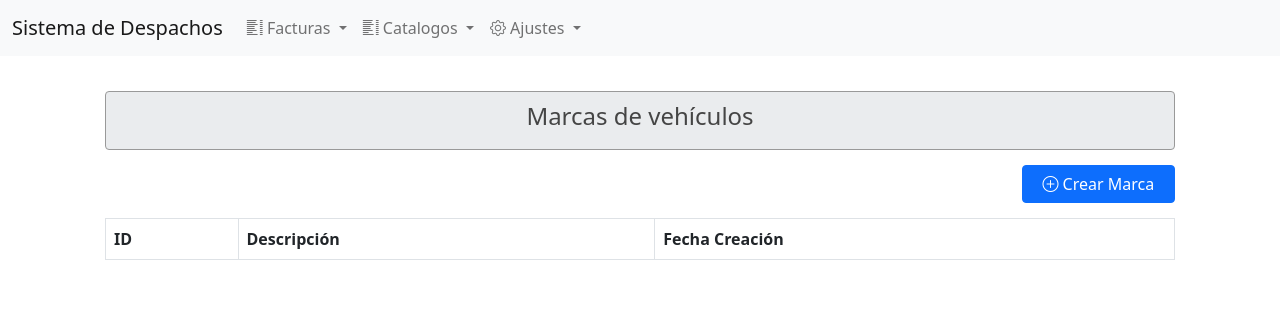
After one commit to rcastro999/despachos, a PHP site: page /marcas.php in a window 1280 px wide. The commit adds this page. Shown: the top 310 px of the page. Run offline with PHP 8.4, Linux system fonts and the light colour scheme; lists and menus that the app fills with data are empty; some libraries are stand-ins or nearby versions.

Commit message:
se añadio la pagina marcas

```diff
--- a/css/estilos.css
+++ b/css/estilos.css
@@ -15,3 +15,6 @@ article{
 .modal-dialog{
     max-width: 1000px;
 }
+#modalCrearMarcas.modal-dialog{
+    max-width: 500px !important;
+}
--- a/includes/NavBar.php
+++ b/includes/NavBar.php
@@ -28,7 +28,7 @@
                 <li class="dropdown-item"><a href="#" class="nav-link"><i class="bi bi-people"></i> Colaboradores</a></li>
                 <li class="dropdown-item"><a href="#" class="nav-link"><i class="bi bi-person-fill"></i> Perfiles</a></li>
                 <li class="dropdown-item"><a href="#" class="nav-link">Modelos Vehiculos</a></li>
-                <li class="dropdown-item"><a href="#" class="nav-link">Marcas Vehiculos</a></li>
+                <li class="dropdown-item"><a href="./marcas.php" class="nav-link">Marcas Vehiculos</a></li>
                 <li class="dropdown-item"><a href="#" class="nav-link"><i class="bi bi-sign-turn-right"></i> Rutas</a></li>
                 <li class="dropdown-item"><a href="#" class="nav-link"><i class="bi bi-cart2"></i> Productos</a></li>
                 <li class="dropdown-item"><a href="#" class="nav-link"><i class="bi bi-people-fill"></i> Clientes</a></li>
--- /dev/null
+++ b/marcas.php
@@ -0,0 +1,64 @@
+<?php require_once("./includes/header.php"); ?>
+    <section class="container stn_principal">
+        <article class="art_titulos_pantallas">
+            <h4 class="text-center">Marcas de vehículos</h4>
+        </article>
+        <article class="col-2 offset-10 art-btn-crearEncabezado">
+                <article class="text-center">
+                    <button type="buttom" class="btn btn-primary w-100" data-bs-toggle="modal" data-bs-target="#modalCrearMarcas" id="botonCrearMarca"><i class="bi bi-plus-circle"></i> Crear Marca</button>
+                </article>
+        </article>
+
+        <!-- TABLA DE MARCAS -->
+        <article class="table-responsive">
+            <table id="tabla_marcas" class="table table-bordered table-striped">
+                <thead>
+                    <tr>
+                        <th>ID</th>
+                        <th>Descripción</th>
+                        <th>Fecha Creación</th>
+                    </tr>
+                </thead>
+            </table>
+        </article>
+
+        <!-- MODAL CREAR MARCAS -->
+
+
+        <article class="container">
+            <div class="modal fade" id="modalCrearMarcas" tabindex="-1" aria-labelledby="exampleModalLabel" aria-hidden="true">
+                <div class="modal-dialog">
+                    <div class="modal-content">
+                    <div class="modal-header">
+                        <h5 class="modal-title" id="exampleModalLabel">Crear Marca</h5>
+                        <button type="button" class="btn-close" data-bs-dismiss="modal" aria-label="Close"></button>
+                    </div>
+
+                        <form method="POST" id="formulario_crearMarca">
+                            <div class="modal-content">
+                                <div class="modal-body">
+                                    <article class="row">
+                                        <article class="col">
+                                            <label for="descripcion">Descripcion Marca:</label>
+                                            <input type="text" name="descripcion" class="form-control" id="descripcion">
+                                        </article>
+                                    </article>
+                                </div>
+                                <div class="modal-footer">
+                                    <input type="hidden" name="id_marca" id="id_marca">
+                                    <input type="hidden" name="operacion" id="operacion">
+                                    <input type="submit" name="action" id="action" class="btn btn-success" value="Crear">
+                                </div>
+                            </div>
+                        </form>
+                    </div>
+                </div>
+            </div>
+        </article>
+
+
+
+
+    </section>
+    <?php include("./includes/links_footer.php"); ?>
+<?php require_once("./includes/footer.php"); ?>
```
